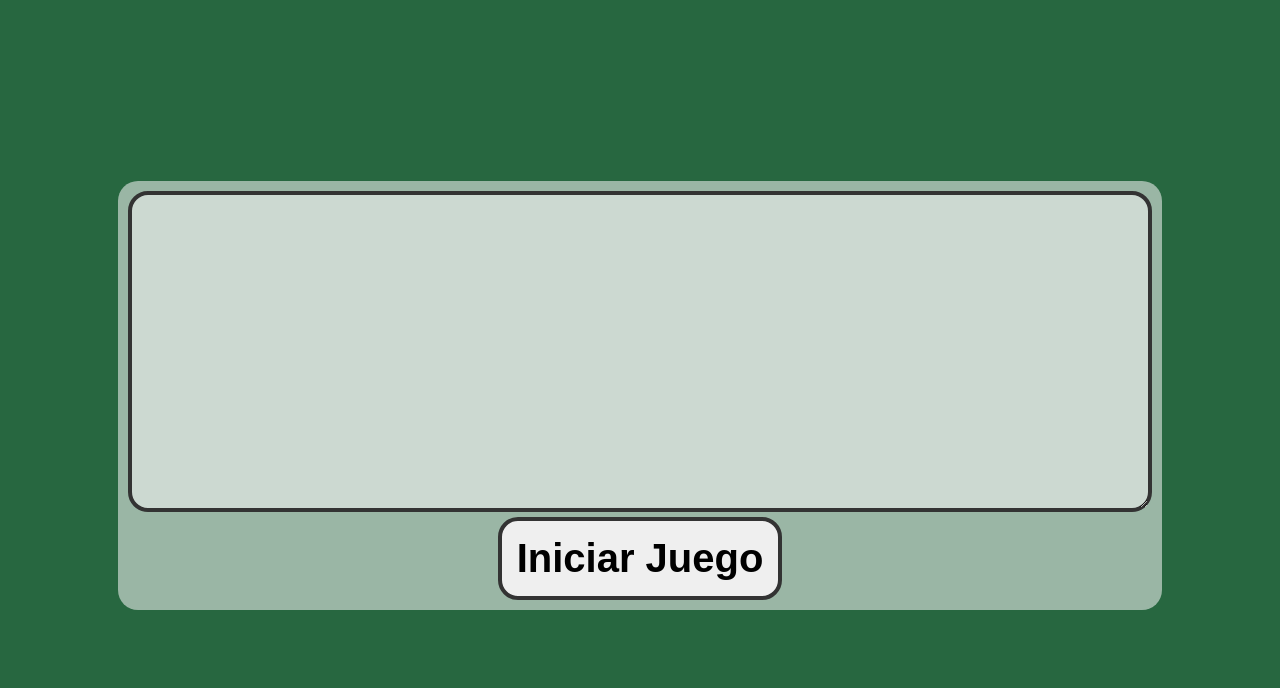
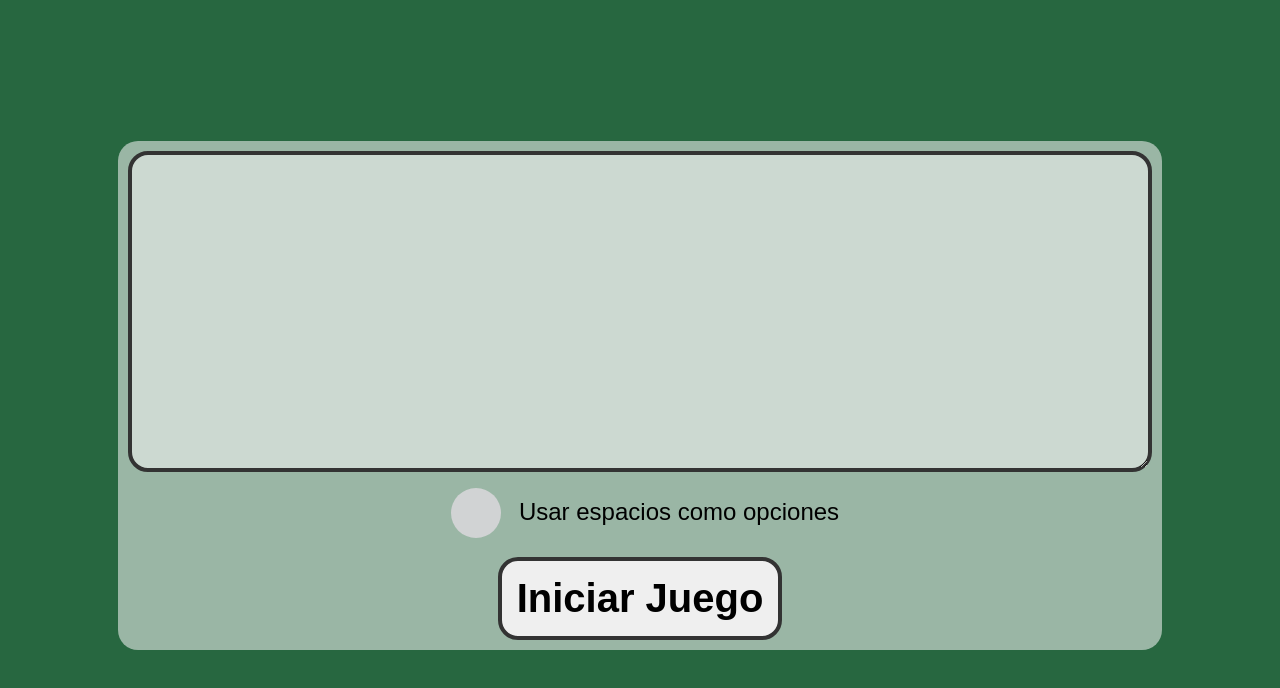
Before and after one commit to jerson/Palabrados, a React (Create React App) app: page / in a window 1280 px wide. Shown: the top 688 px of the page. Built offline with nearby package versions, Linux system fonts and the light colour scheme.

Commit message:
agregada opcionp ara usar espacios

```diff
--- a/src/App.css
+++ b/src/App.css
@@ -30,7 +30,7 @@
 
 
 .KeysContainer{
-    overflow: scroll;
+    overflow: auto;
     max-height: 90vh;
     overflow-x: hidden;;
 }
--- a/src/App.js
+++ b/src/App.js
@@ -9,6 +9,7 @@ class App extends Component {
 
     state = {
         phrase: '',
+        useSpaces: false,
         keys: [],
         total: 0,
         totalOk: 0,
@@ -18,10 +19,9 @@ class App extends Component {
     componentDidMount() {
     }
 
-    onNewGame(phrase) {
-        this.setPhrase(phrase)
+    onNewGame(phrase, useSpaces: bool = false) {
+        this.setPhrase(phrase, useSpaces)
     }
-
 
     replaceAcents(str: string): string {
 
@@ -46,7 +46,7 @@ class App extends Component {
 
     }
 
-    setPhrase(phrase: string) {
+    setPhrase(phrase: string, useSpaces: bool) {
 
         let keys = phrase.split('').map((key, index) => {
             return {
@@ -57,7 +57,9 @@ class App extends Component {
             }
         });
 
-        this.setState({keys, phrase})
+        this.setState({keys, phrase, useSpaces},()=>{
+            this.restart();
+        })
 
     }
 
@@ -87,7 +89,7 @@ class App extends Component {
     send(e) {
         e.preventDefault();
         let inputKey = ReactDOM.findDOMNode(this.refs.key);
-        let value = inputKey.value.trim().toLocaleLowerCase();
+        let value = inputKey.value.toLocaleLowerCase();
         value = value.length > 0 ? value[0] : '';
 
         if (!value) {
@@ -131,7 +133,7 @@ class App extends Component {
 
     render() {
 
-        let {keys, phrase} = this.state;
+        let {keys, phrase, useSpaces} = this.state;
         let number = 0;
 
         if (!phrase) {
@@ -145,19 +147,19 @@ class App extends Component {
 
                     {keys.map((key, index) => {
 
-                        if (key.key !== ' ') {
+                        if (key.key !== ' ' || useSpaces) {
                             number++;
                         }
 
                         let className = 'Key ' + (key.status === 'ok' ? 'Active' : '');
                         return (
                             <div key={index} className="KeyContainer">
-                                {key.key === ' ' &&
+                                {key.key === ' ' && !useSpaces &&
                                 <div className="Key">
                                     <div className="KeySpace"></div>
                                 </div>
                                 }
-                                {key.key !== ' ' &&
+                                {(key.key !== ' ' || useSpaces) &&
                                 <div className={className}>
                                     <div className="KeyFront">{number}</div>
                                     <div className="KeyBack">{key.key}</div>
@@ -192,7 +194,7 @@ class App extends Component {
 
                         <button type="button" onClick={this.restart.bind(this)}>Reiniciar</button>
                         <button type="button" onClick={this.showAll.bind(this)}>Mostrar</button>
-                        <button type="button" onClick={this.onNewGame.bind(this,'')}>Nuevo</button>
+                        <button type="button" onClick={this.onNewGame.bind(this,'',false)}>Nuevo</button>
 
                     </div>
                 </div>
--- a/src/Base.css
+++ b/src/Base.css
@@ -5,7 +5,7 @@
 
 /* Track */
 ::-webkit-scrollbar-track {
-    -webkit-box-shadow: inset 0 0 6px rgba(0,0,0,0.3);
+    -webkit-box-shadow: inset 0 0 6px rgba(0, 0, 0, 0.3);
     -webkit-border-radius: 10px;
     border-radius: 10px;
 }
@@ -14,13 +14,13 @@
 ::-webkit-scrollbar-thumb {
     -webkit-border-radius: 10px;
     border-radius: 10px;
-    background: rgba(255,0,0,0.8);
-    -webkit-box-shadow: inset 0 0 6px rgba(0,0,0,0.5);
-}
-::-webkit-scrollbar-thumb:window-inactive {
-    background: rgba(255,0,0,0.4);
+    background: rgba(255, 0, 0, 0.8);
+    -webkit-box-shadow: inset 0 0 6px rgba(0, 0, 0, 0.5);
 }
 
+::-webkit-scrollbar-thumb:window-inactive {
+    background: rgba(255, 0, 0, 0.4);
+}
 
 #root {
 
@@ -36,7 +36,7 @@ body {
     background-repeat: no-repeat;
 }
 
-input,textarea {
+input, textarea {
 
     background-color: rgba(244, 244, 244, 0.56);
     padding: 20px;
@@ -64,3 +64,73 @@ form {
     flex-direction: column;
     align-items: center;
 }
+
+label {
+    font-size: 24px;
+}
+
+.radioContainer {
+    clear: both;
+    margin-bottom: 10px;
+    margin-top: 10px;
+}
+
+/* hide input */
+input.radio:empty {
+    margin-left: -9999px;
+}
+
+/* style label */
+input.radio:empty ~ label {
+    position: relative;
+    float: left;
+    line-height: 2.5em;
+    text-indent: 3.25em;
+    /*margin-top: 2em;*/
+    cursor: pointer;
+    -webkit-user-select: none;
+    -moz-user-select: none;
+    -ms-user-select: none;
+    user-select: none;
+}
+
+input.radio ~ label:before {
+    border-radius: 40px;
+    height: 40px;
+    width: 40px;
+    margin: 6px;
+    margin-left: 10px;
+    border: 5px solid transparent;
+}
+
+input.radio:empty ~ label:before {
+    position: absolute;
+    display: block;
+    top: 0;
+    bottom: 0;
+    left: 0;
+    content: '';
+    background: #D1D3D4;
+}
+
+/* toggle hover */
+input.radio:hover:not(:checked) ~ label:before {
+    content: '';
+    text-indent: .9em;
+    border: 5px solid red;
+}
+
+input.radio:hover:not(:checked) ~ label {
+}
+
+/* toggle on */
+input.radio:checked ~ label:before {
+    content: '';
+    text-indent: .9em;
+    background-color: #4DCB6D;
+    border: 5px solid red;
+
+}
+
+input.radio:checked ~ label {
+}
--- a/src/Welcome.js
+++ b/src/Welcome.js
@@ -5,6 +5,15 @@ import './App.css'
 import './Animated.css'
 
 export default class Welcome extends Component {
+
+    state = {
+        useSpaces: false,
+    };
+
+    onChangeSpaces(e) {
+
+        this.setState({useSpaces:!this.state.useSpaces})
+    }
 
     componentDidMount() {
     }
@@ -19,7 +28,7 @@ export default class Welcome extends Component {
         }
 
         if (typeof this.props.onNewGame === 'function') {
-            this.props.onNewGame(value)
+            this.props.onNewGame(value, this.state.useSpaces)
         }
 
     }
@@ -34,6 +43,12 @@ export default class Welcome extends Component {
                     <form onSubmit={this.send.bind(this)}>
                         <textarea ref="phrase" rows={3}></textarea>
 
+                        <div className="radioContainer">
+                            <input value="on" type="checkbox" id="radio1" checked={this.state.useSpaces }
+                                   onChange={this.onChangeSpaces.bind(this)} className="radio"/>
+                            <label htmlFor="radio1">Usar espacios como opciones</label>
+                        </div>
+
                         <button type="submit">Iniciar Juego</button>
                     </form>
 
```
